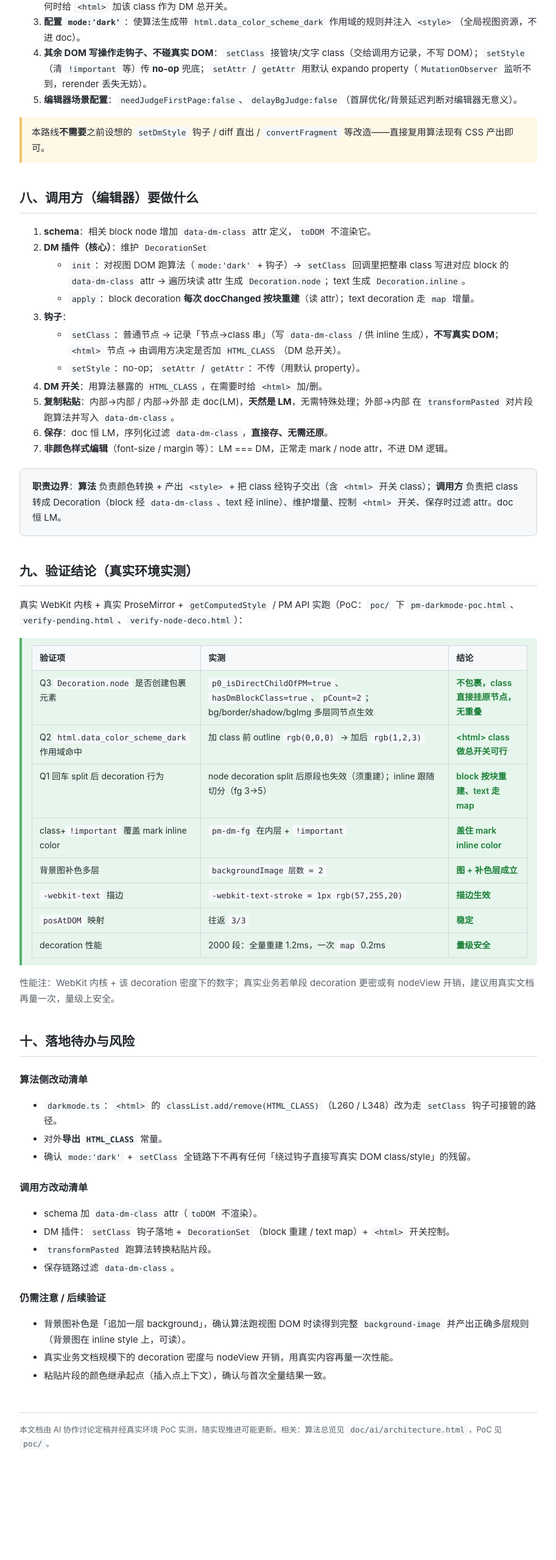
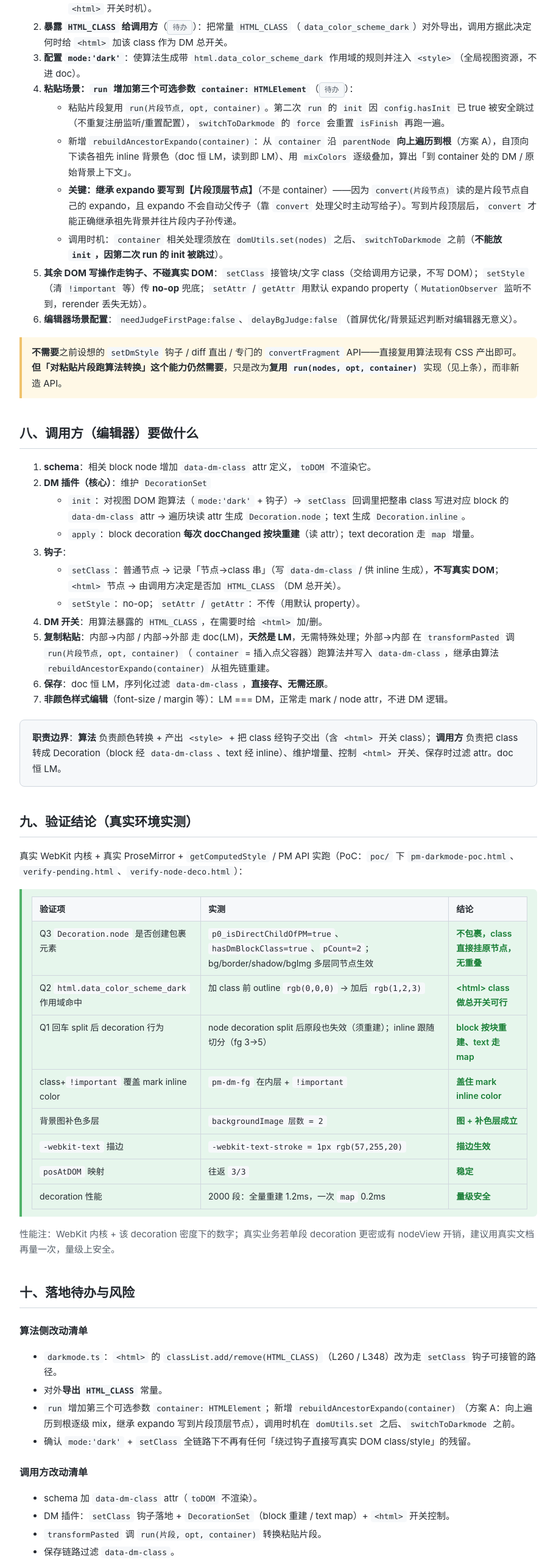
Before and after one commit to wechatjs/mp-darkmode, a website: page doc/ai/prosemirror-darkmode-plan.html in a window 1280 px wide. Shown: the part 3602-6160 px from the top of the page at 61% size, without its empty margins (308-1221 px from the left). Before the commit the page ends 6014 px from the top, so only its background shows below. Drawn offline with Linux system fonts and the light colour scheme.

Commit message:
docs: 明确粘贴场景复用 run(nodes,opt,container) 及 style 累积风险
澄清与修正：
- 旧 convertFragment 专门 API 不需要，但「对粘贴片段跑算法」能力仍需要，改为复用 run 实现
- run 增加第三可选参数 container；新增 rebuildAncestorExpando(container)（方案A：向上遍历到根逐级 mix）
- 关键细节：继承 expando 须写到片段顶层节点（非 container，expando 不自动父传子）；container 逻辑放 set 之后/switchToDarkmode 之前（不能放 init，因二次 run 的 init 被 hasInit 跳过）

新增已知风险（不阻塞主流程）：
- <style> 累积：每次 run 注入新 style、规则只增不减 → 内存单调增长 + recalc 变慢
- 倾向解法2：复用 reset() 在超阈值/失焦/空闲时合并重建，压回 1-2 张

更新位置：§六数据流③、§七、§八复制粘贴、§十待办与风险

```diff
--- a/doc/ai/prosemirror-darkmode-plan.html
+++ b/doc/ai/prosemirror-darkmode-plan.html
@@ -180,7 +180,10 @@
    text ：inline decoration 走 DecorationSet.map 跟随
 
 ③ 粘贴外部复杂片段
-   transformPasted → 对片段跑算法 → 写入各节点 data-dm-class → 生成 decoration
+   transformPasted → 对片段复用 run(片段节点, opt, container) 跑算法
+     ├ run 内部先 rebuildAncestorExpando(container)：从 container 向上遍历到根、
+     │   自顶向下读各祖先 LM 背景逐级 mix，把继承 expando 写到【片段顶层节点】
+     └ 再 convert 片段 → 写入各节点 data-dm-class → 生成 decoration
 
 ④ 保存
    doc 恒 LM；序列化过滤 data-dm-class → 存进后台的是纯 LM</code></pre>
@@ -198,10 +201,18 @@
         </li>
         <li><strong>暴露 <code>HTML_CLASS</code> 给调用方</strong>（<span class="badge">待办</span>）：把常量 <code>HTML_CLASS</code>（<code>data_color_scheme_dark</code>）对外导出，调用方据此决定何时给 <code>&lt;html&gt;</code> 加该 class 作为 DM 总开关。</li>
         <li><strong>配置 <code>mode:'dark'</code></strong>：使算法生成带 <code>html.data_color_scheme_dark</code> 作用域的规则并注入 <code>&lt;style&gt;</code>（全局视图资源，不进 doc）。</li>
+        <li><strong>粘贴场景：<code>run</code> 增加第三个可选参数 <code>container: HTMLElement</code></strong>（<span class="badge">待办</span>）：
+          <ul class="tight">
+            <li>粘贴片段复用 <code>run(片段节点, opt, container)</code>。第二次 <code>run</code> 的 <code>init</code> 因 <code>config.hasInit</code> 已 true 被安全跳过（不重复注册监听/重置配置），<code>switchToDarkmode</code> 的 <code>force</code> 会重置 <code>isFinish</code> 再跑一遍。</li>
+            <li>新增 <code>rebuildAncestorExpando(container)</code>：从 <code>container</code> 沿 <code>parentNode</code> <strong>向上遍历到根</strong>（方案 A），自顶向下读各祖先 inline 背景色（doc 恒 LM，读到即 LM）、用 <code>mixColors</code> 逐级叠加，算出「到 container 处的 DM / 原始背景上下文」。</li>
+            <li><strong>关键：继承 expando 要写到【片段顶层节点】</strong>（不是 container）——因为 <code>convert(片段节点)</code> 读的是片段节点自己的 expando，且 expando 不会自动父传子（靠 <code>convert</code> 处理父时主动写给子）。写到片段顶层后，<code>convert</code> 才能正确继承祖先背景并往片段内子孙传递。</li>
+            <li>调用时机：<code>container</code> 相关处理须放在 <code>domUtils.set(nodes)</code> 之后、<code>switchToDarkmode</code> 之前（<strong>不能放 <code>init</code>，因第二次 run 的 init 被跳过</strong>）。</li>
+          </ul>
+        </li>
         <li><strong>其余 DOM 写操作走钩子、不碰真实 DOM</strong>：<code>setClass</code> 接管块/文字 class（交给调用方记录，不写 DOM）；<code>setStyle</code>（清 <code>!important</code> 等）传 <strong>no-op</strong> 兜底；<code>setAttr</code> / <code>getAttr</code> 用默认 expando property（<code>MutationObserver</code> 监听不到，rerender 丢失无妨）。</li>
         <li><strong>编辑器场景配置</strong>：<code>needJudgeFirstPage:false</code>、<code>delayBgJudge:false</code>（首屏优化/背景延迟判断对编辑器无意义）。</li>
       </ol>
-      <div class="note">本路线<strong>不需要</strong>之前设想的 <code>setDmStyle</code> 钩子 / diff 直出 / <code>convertFragment</code> 等改造——直接复用算法现有 CSS 产出即可。</div>
+      <div class="note"><strong>不需要</strong>之前设想的 <code>setDmStyle</code> 钩子 / diff 直出 / 专门的 <code>convertFragment</code> API——直接复用算法现有 CSS 产出即可。<strong>但「对粘贴片段跑算法转换」这个能力仍然需要</strong>，只是改为<strong>复用 <code>run(nodes, opt, container)</code></strong> 实现（见上条），而非新造 API。</div>
     </section>
 
     <section id="caller">
@@ -221,7 +232,7 @@
           </ul>
         </li>
         <li><strong>DM 开关</strong>：用算法暴露的 <code>HTML_CLASS</code>，在需要时给 <code>&lt;html&gt;</code> 加/删。</li>
-        <li><strong>复制粘贴</strong>：内部→内部 / 内部→外部 走 doc(LM)，<strong>天然是 LM</strong>，无需特殊处理；外部→内部 在 <code>transformPasted</code> 对片段跑算法并写入 <code>data-dm-class</code>。</li>
+        <li><strong>复制粘贴</strong>：内部→内部 / 内部→外部 走 doc(LM)，<strong>天然是 LM</strong>，无需特殊处理；外部→内部 在 <code>transformPasted</code> 调 <code>run(片段节点, opt, container)</code>（<code>container</code> = 插入点父容器）跑算法并写入 <code>data-dm-class</code>，继承由算法 <code>rebuildAncestorExpando(container)</code> 从祖先链重建。</li>
         <li><strong>保存</strong>：doc 恒 LM，序列化过滤 <code>data-dm-class</code>，<strong>直接存、无需还原</strong>。</li>
         <li><strong>非颜色样式编辑</strong>（font-size / margin 等）：LM === DM，正常走 mark / node attr，不进 DM 逻辑。</li>
       </ol>
@@ -257,20 +268,22 @@
       <ul class="tight">
         <li><code>darkmode.ts</code>：<code>&lt;html&gt;</code> 的 <code>classList.add/remove(HTML_CLASS)</code>（L260 / L348）改为走 <code>setClass</code> 钩子可接管的路径。</li>
         <li>对外<strong>导出 <code>HTML_CLASS</code></strong> 常量。</li>
+        <li><code>run</code> 增加第三个可选参数 <code>container: HTMLElement</code>；新增 <code>rebuildAncestorExpando(container)</code>（方案 A：向上遍历到根逐级 mix，继承 expando 写到片段顶层节点），调用时机在 <code>domUtils.set</code> 之后、<code>switchToDarkmode</code> 之前。</li>
         <li>确认 <code>mode:'dark'</code> + <code>setClass</code> 全链路下不再有任何「绕过钩子直接写真实 DOM class/style」的残留。</li>
       </ul>
       <h3>调用方改动清单</h3>
       <ul class="tight">
         <li>schema 加 <code>data-dm-class</code> attr（<code>toDOM</code> 不渲染）。</li>
         <li>DM 插件：<code>setClass</code> 钩子落地 + <code>DecorationSet</code>（block 重建 / text map）+ <code>&lt;html&gt;</code> 开关控制。</li>
-        <li><code>transformPasted</code> 跑算法转换粘贴片段。</li>
+        <li><code>transformPasted</code> 调 <code>run(片段, opt, container)</code> 转换粘贴片段。</li>
         <li>保存链路过滤 <code>data-dm-class</code>。</li>
       </ul>
       <h3>仍需注意 / 后续验证</h3>
       <ul class="tight">
+        <li><strong><code>&lt;style&gt;</code> 累积（已知待优化，不阻塞主流程）</strong>：每次 <code>run</code>（含每次粘贴）末尾 <code>writeStyle</code> 都 <code>insertAdjacentHTML</code> 注入一个新 <code>&lt;style&gt;</code>，规则只增不减——长时间编辑 + 频繁粘贴会累积上千条规则，导致<strong>内存单调增长 + 样式重算(recalc)变慢</strong>（单 class 选择器匹配本身不慢，问题在规则总量）。几百个无感，上千/上万需处理。<strong>倾向解法（后续主流程完成再做）</strong>：复用现有 <code>reset()</code>（本就会 <code>removeChild</code> 所有 <code>js_darkmode_style__</code> 标签）在标签数超阈值 / 失焦 / 空闲时「合并重建」——<code>reset</code> + 对全文重跑一次全量 <code>run</code>，把规则压回 1–2 张。</li>
         <li>背景图补色是「追加一层 background」，确认算法跑视图 DOM 时读得到完整 <code>background-image</code> 并产出正确多层规则（背景图在 inline style 上，可读）。</li>
         <li>真实业务文档规模下的 decoration 密度与 nodeView 开销，用真实内容再量一次性能。</li>
-        <li>粘贴片段的颜色继承起点（插入点上下文），确认与首次全量结果一致。</li>
+        <li>粘贴片段经 <code>rebuildAncestorExpando(container)</code> 的继承结果，确认与首次全量一致（尤其嵌套在带背景祖先里粘贴的场景）。</li>
       </ul>
     </section>
 
```
